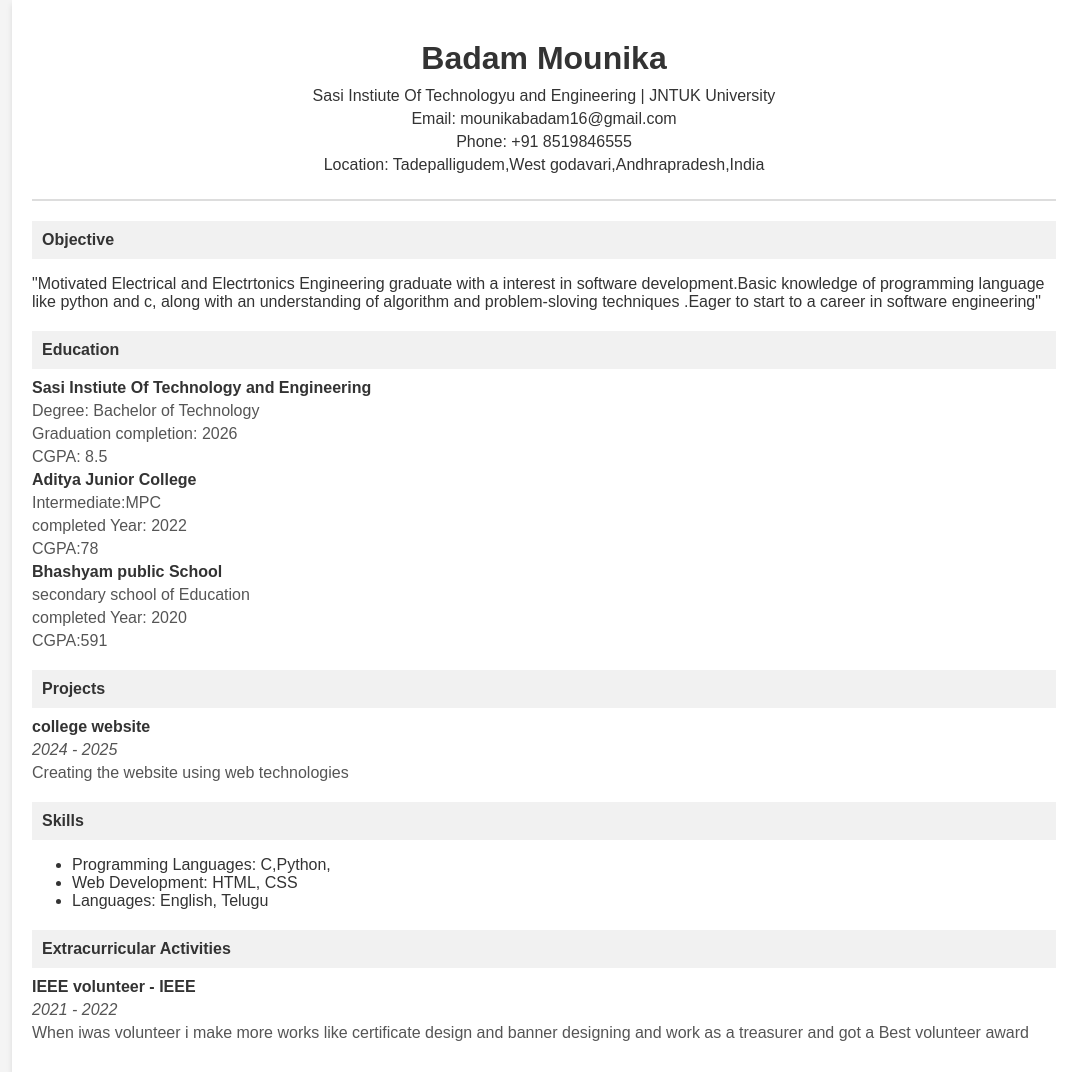
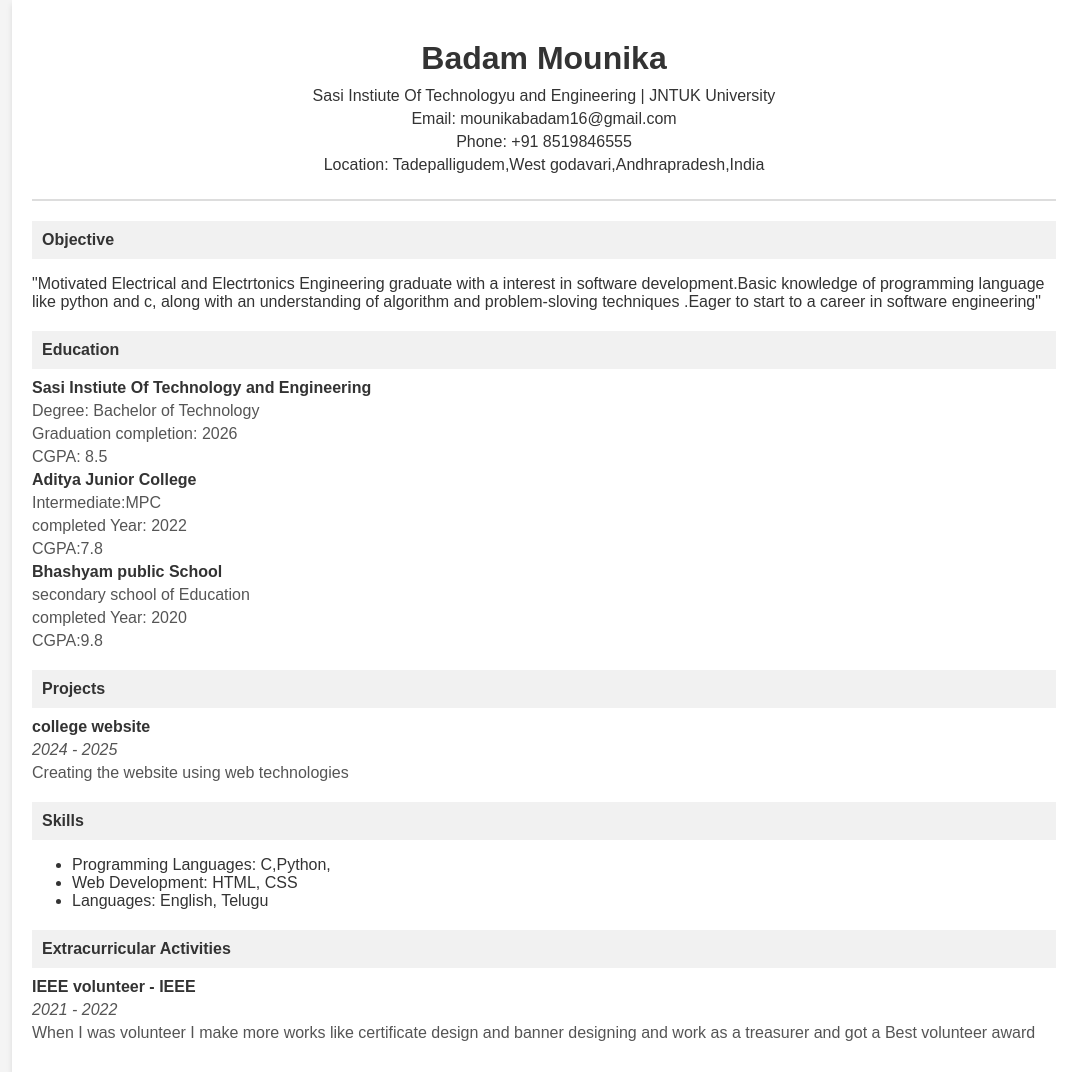
Before and after one commit to Mounikabadam/Mounikabadam.github.io, a plain HTML site: page index.html in a window 1280 px wide. Shown: the whole page, without its empty margins (96-1171 px from the left). Drawn offline with Linux system fonts and the light colour scheme.

Commit message:
Update index.html

```diff
--- a/index.html
+++ b/index.html
@@ -113,11 +113,11 @@
                 <h4>Aditya Junior College</h4>
                 <p>Intermediate:MPC</p>
                 <p>completed Year: 2022</p>
-                <p>CGPA:78</p>
+                <p>CGPA:7.8</p>
                 <h4>Bhashyam public  School</h4>
                 <p>secondary school of Education</p>
                 <p>completed Year: 2020</p>
-                <p>CGPA:591</p>
+                <p>CGPA:9.8</p>
             </div>
         </div>
 
@@ -145,7 +145,7 @@
             <div class="activity-item">
                 <h4>IEEE volunteer - IEEE</h4>
                 <p><i>2021 - 2022</i></p>
-                <p>When iwas volunteer i make more works like certificate design and banner designing and work as a treasurer and got a Best volunteer award</p>
+                <p>When I was volunteer I make more works like certificate design and banner designing and work as a treasurer and got a Best volunteer award</p>
             </div>
         </div>
     </div>
```
